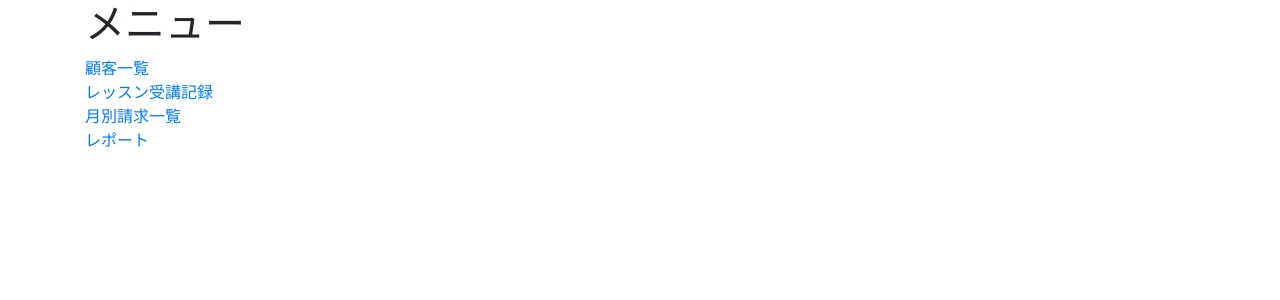
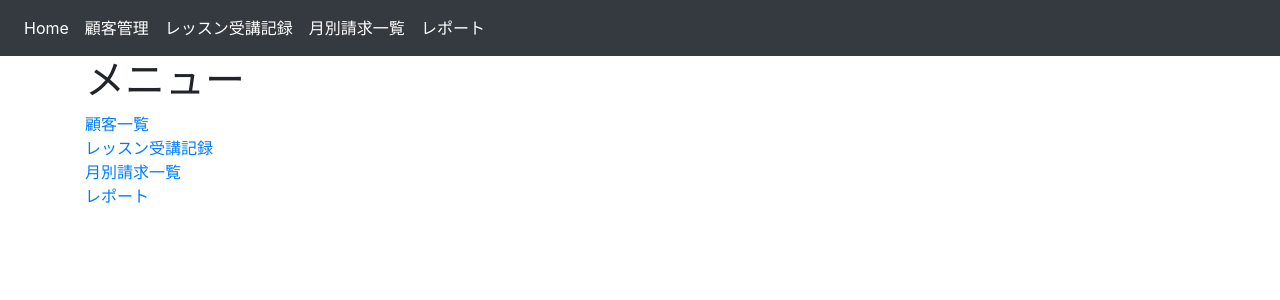
Before and after one commit to Th0rt/panair_entrance_exam, a Django app: page / in a window 1280 px wide. Shown: the top 300 px of the page. Run offline with Django 3.2, Linux system fonts and the light colour scheme; some libraries are stand-ins or nearby versions.

Commit message:
create navbar

```diff
--- a/app/templates/app/base.html
+++ b/app/templates/app/base.html
@@ -1,4 +1,4 @@
-{% load staticfiles %}
+{% load staticfiles helper %}
 <!DOCTYPE html>
 <html>
 
@@ -11,6 +11,7 @@
 </head>
 
 <body>
+  {% navbar %}
   <div class="container">
     {% block content %}
 
--- /dev/null
+++ b/app/templates/app/shered/navbar.html
@@ -0,0 +1,21 @@
+<nav class="navbar navbar-expand-lg navbar-dark bg-dark">
+  <div class="collapse navbar-collapse" id="navbarSupportedContent">
+    <ul class="navbar-nav mr-auto">
+      <li class="nav-item active">
+        <a class="nav-link" href="{% url 'app:index' %}">Home</a>
+      </li>
+      <li class="nav-item active">
+        <a class="nav-link" href="{% url 'app:users' %}">顧客管理</a>
+      </li>
+      <li class="nav-item active">
+        <a class="nav-link" href="{% url 'app:lessons' %}">レッスン受講記録</a>
+      </li>
+      <li class="nav-item active">
+        <a class="nav-link" href="/invoices/{% now 'Y' %}/{% now 'm' %}">月別請求一覧</a>
+      </li>
+      <li class="nav-item active">
+        <a class="nav-link" href="/reports/{% now 'Y' %}/{% now 'm' %}">レポート</a>
+      </li>
+    </ul>
+  </div>
+</nav>
--- a/app/templatetags/helper.py
+++ b/app/templatetags/helper.py
@@ -19,3 +19,7 @@ def pulldonw_link(contents):
       links.append([date.strftime('%Y/%-m'), date.strftime('%Y年 %-m月')])
 
     return { 'contents': contents, 'links': links }
+
+@register.inclusion_tag("app/shered/navbar.html")
+def navbar(*args):
+    return { 'args': args }
```
